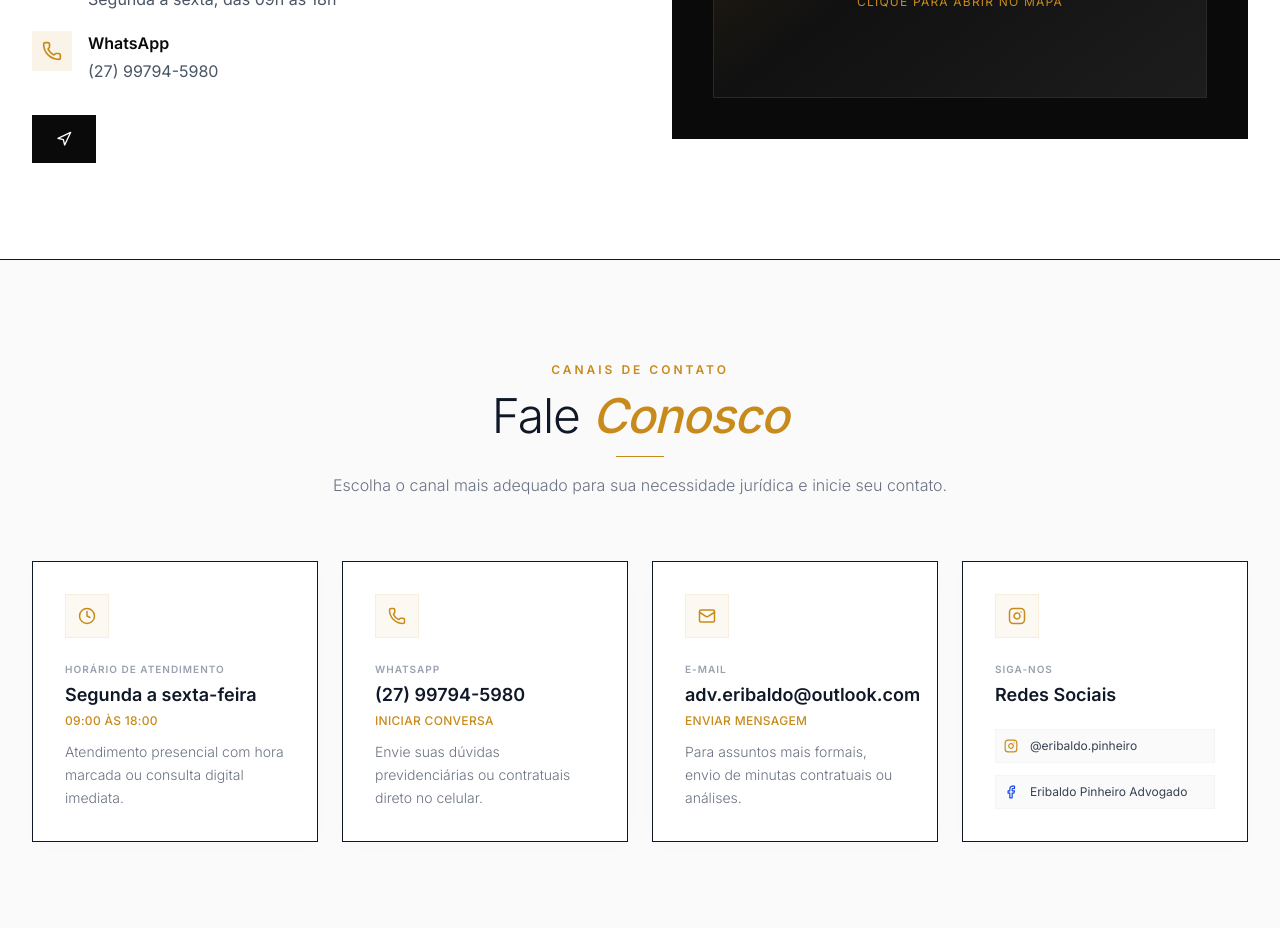
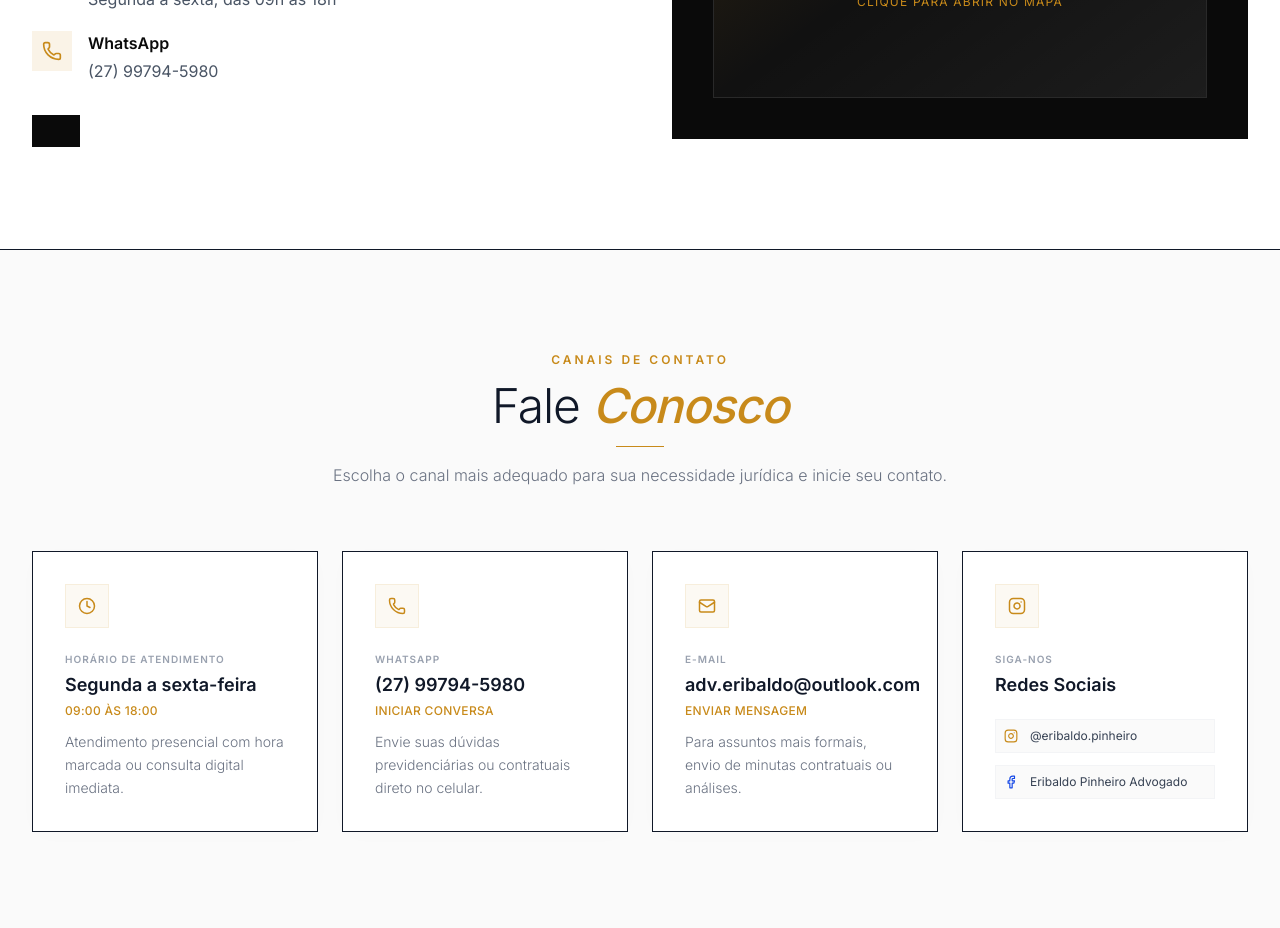
Before and after one commit to SergioooAlexandre/eribaldo-pinheiro-advocacia, a React (Vite) app: page / in a window 1280 px wide. Shown: the part 3800-4728 px from the top of the page. Built offline with nearby package versions, Linux system fonts and the light colour scheme.

Commit message:
Remove icone da localizacao

```diff
--- a/src/components/Localizacao.tsx
+++ b/src/components/Localizacao.tsx
@@ -72,7 +72,7 @@ export default function Localizacao() {
               rel="noreferrer"
               className="inline-flex items-center justify-center gap-3 bg-[#0A0A0A] text-white px-6 py-4 text-xs uppercase tracking-widest hover:bg-[#C88A1A] hover:text-black transition w-full sm:w-auto"
             >
-              <Navigation size={16} />
+
             </a>
           </div>
 
```
